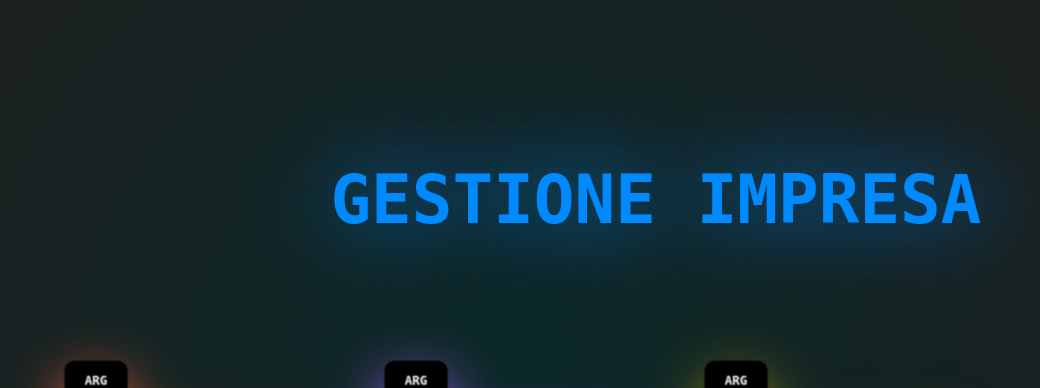
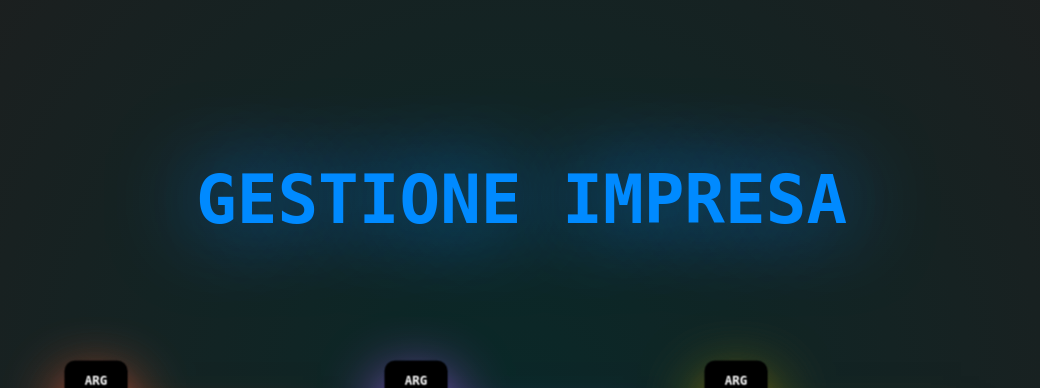
Before and after one commit to tridoz06/GPOI, a PHP site: page / in a window 1280 px wide. Shown: the top 388 px of the page, without its empty margins (124-1164 px from the left). Run offline with PHP 8.4, Linux system fonts and the light colour scheme.

Commit message:
scritta modificata

```diff
--- a/CSS/style.css
+++ b/CSS/style.css
@@ -3,6 +3,7 @@
     margin: 0;
     padding: 0;
     font-family: monospace;
+    user-select: none;
 }
 
 .container_bg {
@@ -15,7 +16,7 @@
 .title-up {
     position: relative;
     top: 20%;
-    left: 35.5%;
+    left: 25%;
     text-transform: uppercase;
     font-size: 5.2rem;
     font-weight: bold;
```
